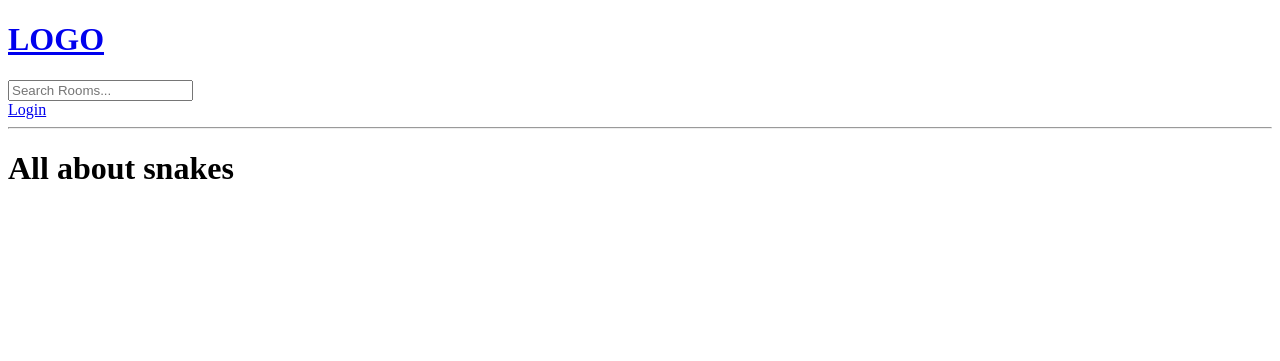
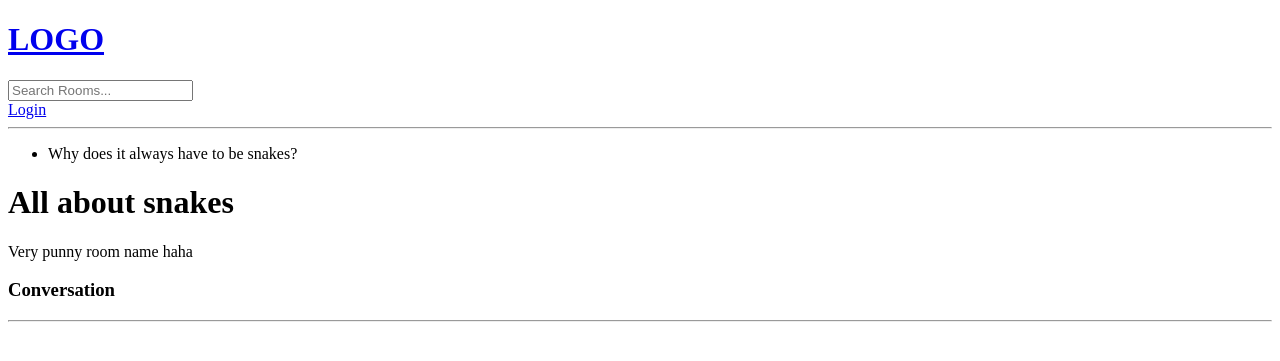
Before and after one commit to arkygeek/studybuddy2, a Django app: page /room/8/ in a window 1280 px wide. Shown: the top 361 px of the page. Run offline with Django 3.2, Linux system fonts and the light colour scheme; data comes from the database, SQL or seed files in the repository; both versions use the stored data as it was after the commit.

Commit message:
at 3:06:52

```diff
--- a/studybud/base/templates/base/room.html
+++ b/studybud/base/templates/base/room.html
@@ -2,6 +2,18 @@
 
 {% block content %}
 
-<h1>{{room.name}}</h1>
+  <h1>{{room.name}}</h1>
+  <p>{{room.description}}</p>
+
+  <div class="comment-wrapper">
+    <h3>Conversation</h3>
+    <hr/>
+    {% for message in room_messages %}
+      <div>
+        <small>@{{message.user}}  {{message.created|timesince}} ago</small>
+      </div>
+    {% endfor %}
+  </div>
+
 
 {% endblock content%}
--- a/studybud/base/views.py
+++ b/studybud/base/views.py
@@ -101,13 +101,9 @@ def home(request):
 
 
 def room(request, pk):
-    room = None
-    # for i in rooms:
-    #     if i['id'] == int(pk):
-    #         room = idiscord
-
     room = Room.objects.get(id=pk)
-    context = {'room': room} # this is the dictionary we pass to the function
+    room_messages = room.message_set.all() # this can be tricky for the first time seeing this. We can query child objects of a specific room. If we take the parent model (in this case we have a room), to get all the children, all we need ot do is specify the model name (we don't put in caps, it's in lowercase) we can do _set.all()
+    context = {'room': room, 'messages': room_messages} # this is the dictionary we pass to the function
     return render(request, 'base/room.html', context)
 
 @login_required(login_url='login') # once we add this "decorator" a user that is not auth if their session id is not in the browser or is not credible they will be redirected, in this case, to the /login page
```
Also changed, not shown: studybud/db.sqlite3.
